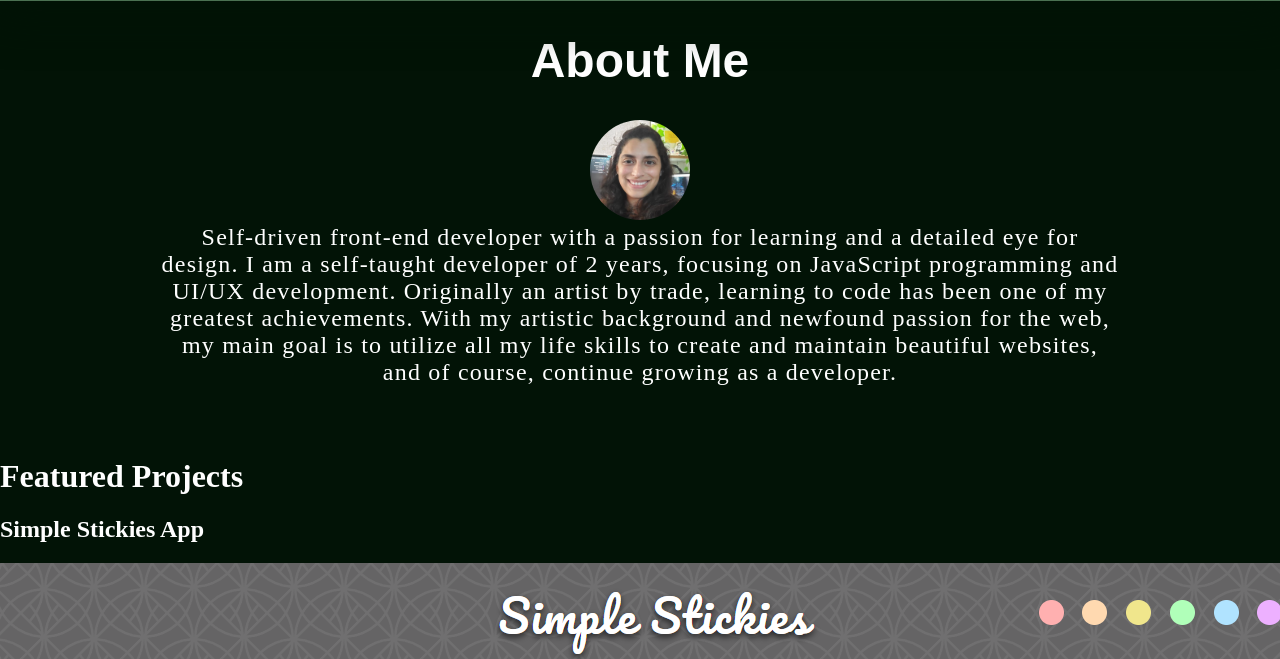
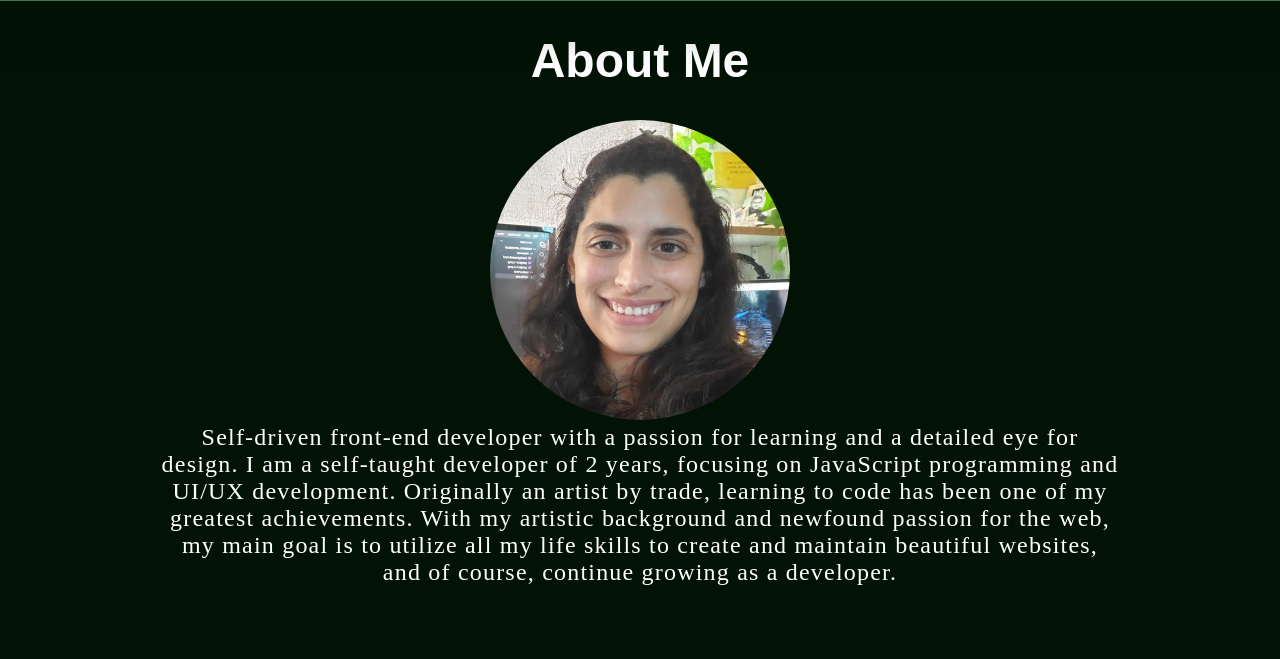
Before and after one commit to vilodye1/vilodye1.github.io, a PHP site: page / in a window 1280 px wide; the page is wider, and only the part inside the window is pictured. Shown: the part 838-1497 px from the top of that part. Run offline with PHP 8.4, Linux system fonts and the light colour scheme; some web fonts are replaced.

Commit message:
Update styles.css

```diff
--- a/styles.css
+++ b/styles.css
@@ -96,8 +96,8 @@ a {
 }
 .profile-img {
 border-radius: 50%;
-width: 100px;
-height: 100px;
+width: 300px;
+height: 300px;
 }
 
 .about-me-p {
```
